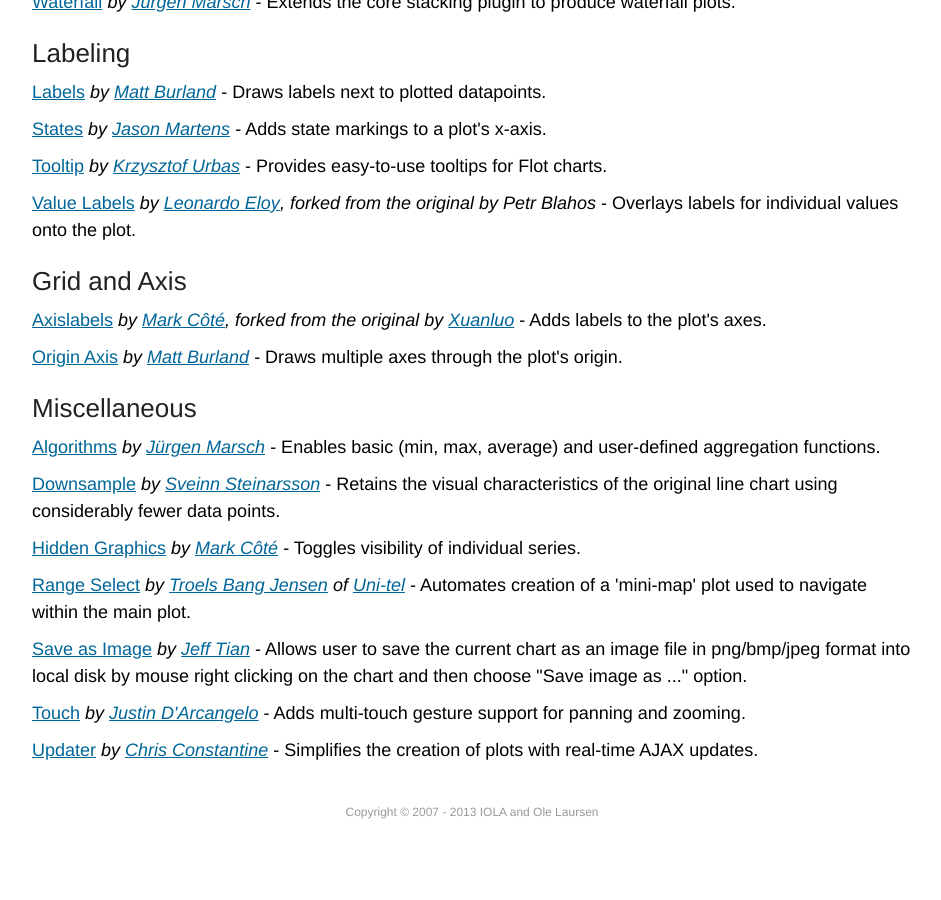
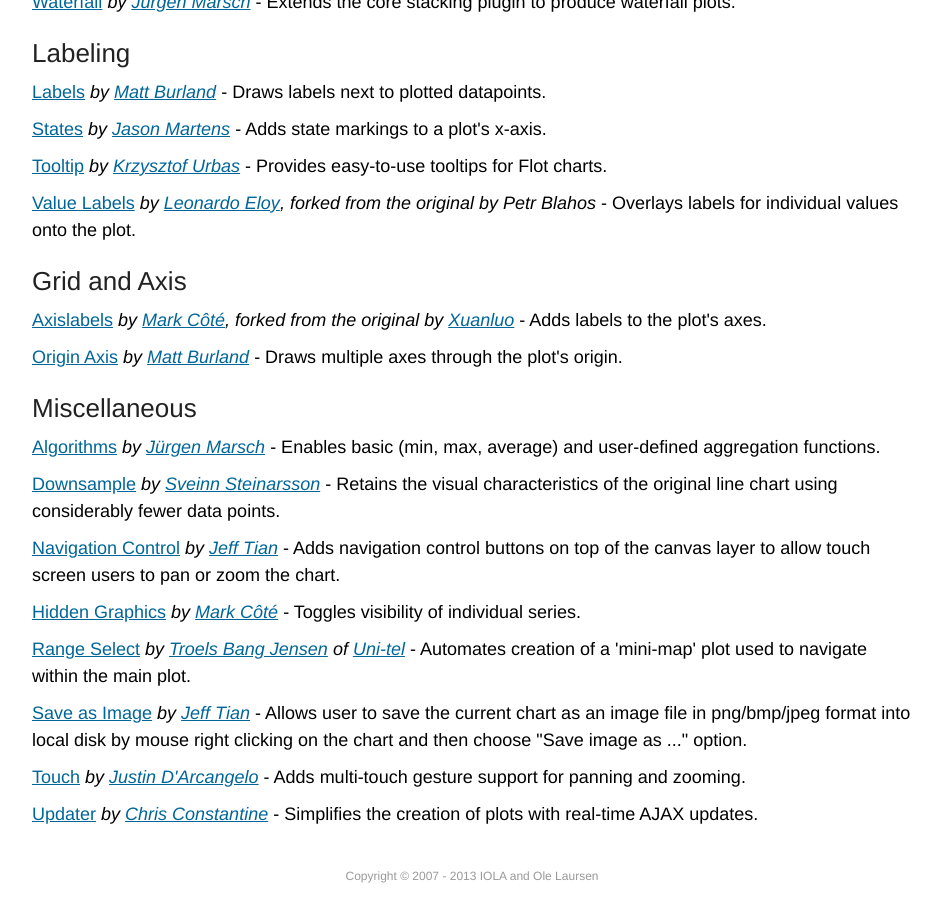
Before and after one commit to flot/flot.github.com, a Jekyll site: the page built from plugins/index.html, in a window 1280 px wide and 900 px high, scrolled down 1310 px. Shown: the whole window, without its empty margins (168-1109 px from the left). Built offline with Jekyll 4.4.1, drawn with Linux system fonts in a browser that asks for light colours; Markdown is read by kramdown in place of the engine named in the settings; before the commit the page ends 2146 px from its top, so only the background shows below that.

Commit message:
Adds navigation control buttons on top of the canvas layer to allow touch screen users to pan or zoom the chart.
/* Flot plugin that adds some navigation controls on top of the canvas layer to allow users pan or zoom the graph. This is even more helpful for the touch screen users.

Usage:
Inside the <head></head> area of your html page, add the following line:

<script type="text/javascript" src="http://zizhujy.com/Scripts/flot/jquery.flot.navigationControl.js"></script>

Now you are all set, there will be pan and zooming controls appear on your canvas.

Online examples:
http://zizhujy.com/FunctionGrapher is using it.

Dependencies:
These navigation controls would only work if you have referenced jquery.flot.navigation.js plugin and enabled it already.

Customizations:
    options = {
        homeRange: {xmin:-10,xmax:10,ymin:-10,ymax:10},
        panAmount: 100,
        zoomAmount: 1.5,
        position: {left: "20px", top: "20px"}
    };

To make the control symbols (+, -, ←, ↑, →, ↓, ⌂) more beautiful, you may include your own icon fonts css file, the symbols
have the css class 'icon' for you to hook.

```diff
--- a/plugins/index.html
+++ b/plugins/index.html
@@ -136,6 +136,10 @@
 <em>by <a href="https://github.com/sveinn-steinarsson">Sveinn Steinarsson</a></em> -
 Retains the visual characteristics of the original line chart using considerably fewer data points.</p>
 
+<p><a href="https://github.com/Jeff-Tian/jquery.flot.navigationControl">Navigation Control</a>
+<em>by <a href="https://github.com/Jeff-Tian">Jeff Tian</a></em> -
+Adds navigation control buttons on top of the canvas layer to allow touch screen users to pan or zoom the chart.</p>
+
 <p><a href="https://github.com/markrcote/flot-hiddengraphs">Hidden Graphics</a>
 <em>by <a href="https://github.com/markrcote">Mark Côté</a></em> -
 Toggles visibility of individual series.</p>
```
